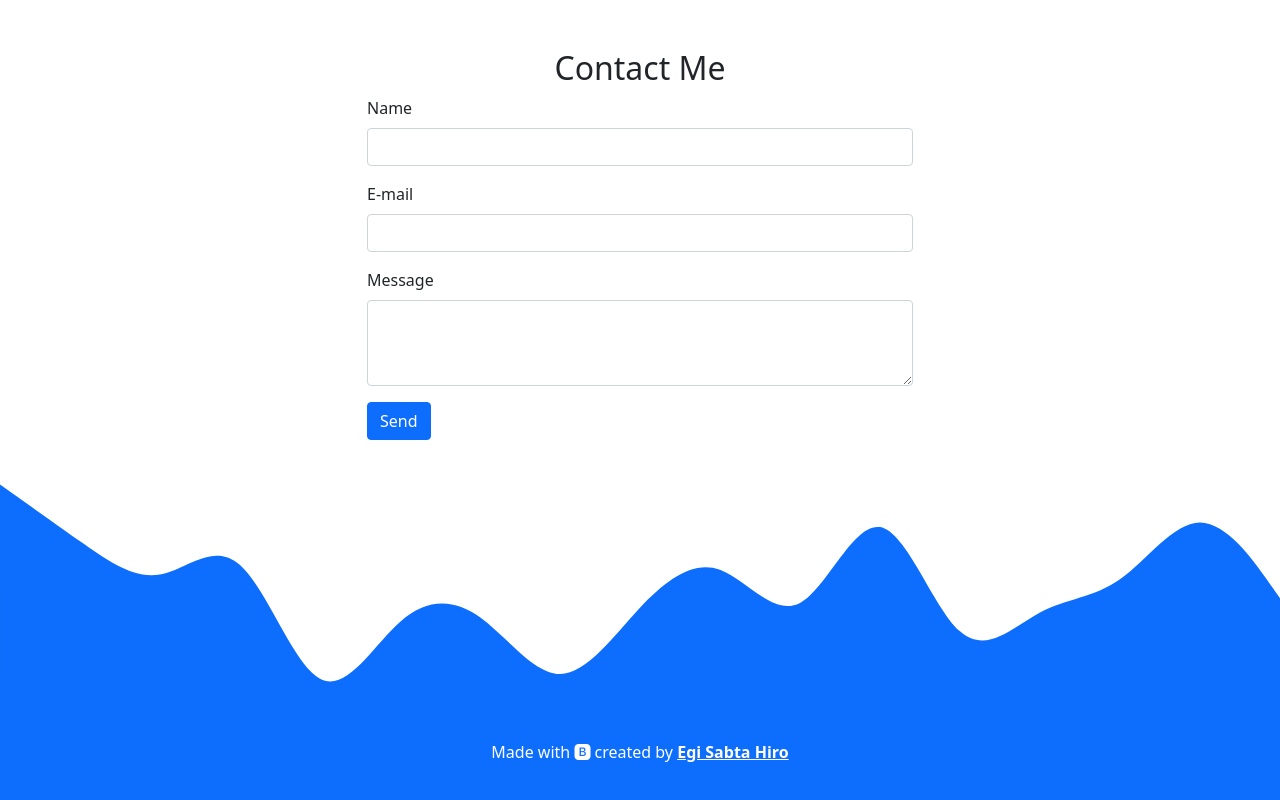
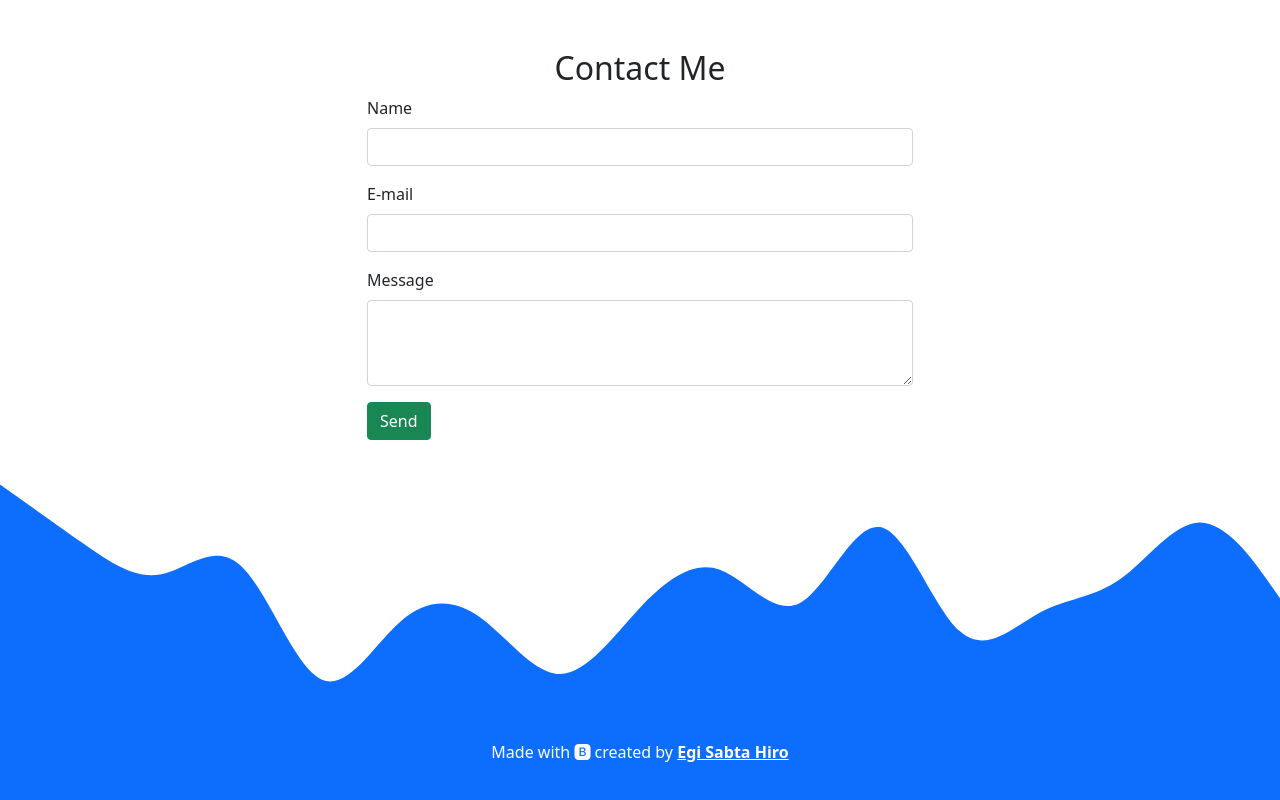
Before and after one commit to Egisabta/Egisabta.github.io, a plain HTML site: page index.html in a window 1280 px wide. Shown: the part 2527-3327 px from the top of the page. Drawn offline with nearby package versions, Linux system fonts and the light colour scheme.

Commit message:
mengubah tombol menjadi hijau

```diff
--- a/index.html
+++ b/index.html
@@ -171,7 +171,7 @@
                             <label for="Message" class="form-label">Message</label>
                             <textarea class="form-control" id="Message" rows="3"></textarea>
                         </div>
-                        <button type="Send" class="btn btn-primary">Send</button>
+                        <button type="Send" class="btn btn-success">Send</button>
                     </form>
                 </div>
             </div>
```
